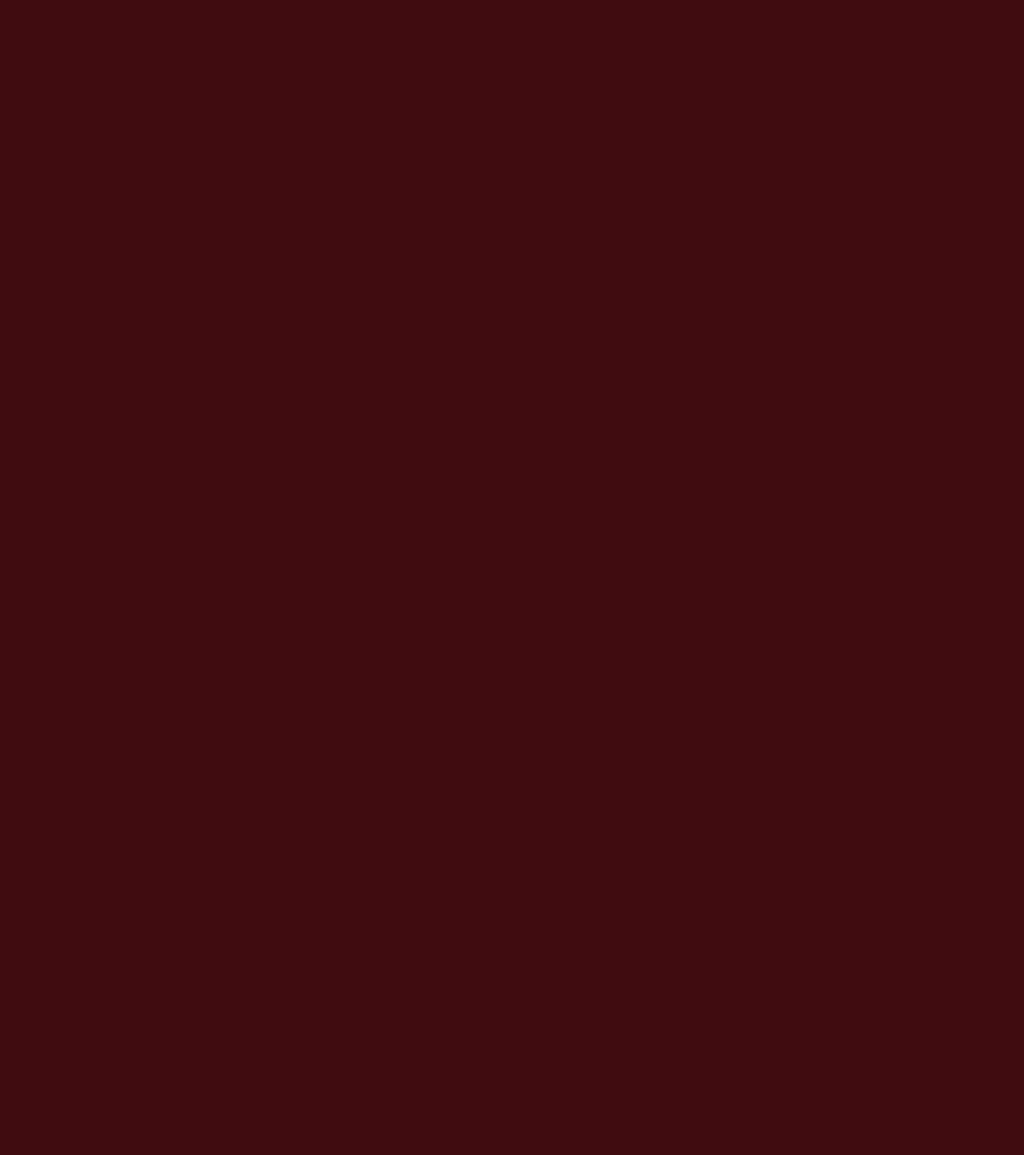
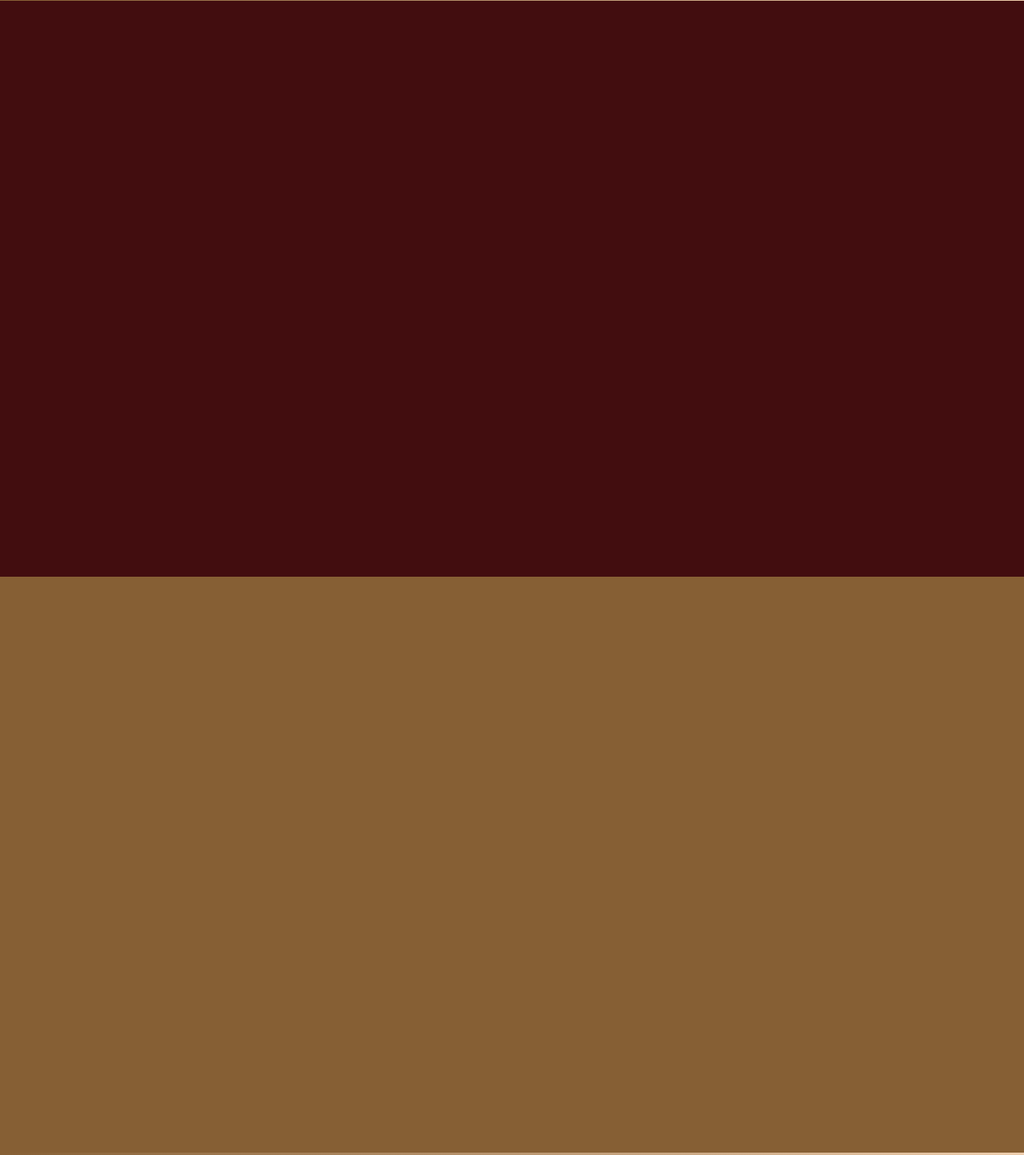
Before and after one commit to PulkitThakar/Mahima, an Angular app: page / in a window 1280 px wide. Shown: the part 725-2169 px from the top of the page at 80% size. Before the commit the page ends 800 px from the top, so only its background shows below. Built offline with nearby package versions, Linux system fonts and the light colour scheme.

Commit message:
Added section spacing for Collections and Owners Note;

```diff
--- a/src/app/home-page/home-page.component.html
+++ b/src/app/home-page/home-page.component.html
@@ -1,5 +1,5 @@
 <div class="body">
-    <div class="hero-page hero-flex-container">
+    <div class="hero-page aspect-ratio-16by9 hero-flex-container gradient-border-gold-lToR">
         <div class="hero-flex-container-title">
             <h1 class="hero-title-name">{{title}}</h1>
             <h2 class="hero-title-subheading">{{subheading}}</h2>
@@ -8,8 +8,8 @@
             <button class="hero-button-inquire">Get In Touch</button>
         </div>
     </div>
-    <div>
+    <div class="products-section aspect-ratio-16by9 gradient-border-gold-lToR">
     </div>
-    <div>
+    <div class="owners-note aspect-ratio-16by9 gradient-border-gold-lToR">
     </div>
 </div>
--- a/src/app/home-page/home-page.component.scss
+++ b/src/app/home-page/home-page.component.scss
@@ -1,20 +1,26 @@
 .body {
     margin: 0 auto;
     width: 100%;
-    max-width: 1920px;
-    background-color: white;
+    max-width: 1280px;
+    background-color: transparent;
 
 }
 
-.hero-page {
+.aspect-ratio-16by9 {
     margin: 0 auto;
     aspect-ratio: 16/9;
+}
+
+.hero-page {
     background-image: url("/images/HeadBackground.png");
     background-size: cover;
     background-repeat: no-repeat;
     background-position: center center;
     border-top: 3px solid;
     border-image-slice: 1;
+}
+
+.gradient-border-gold-lToR{
     border-image-source: linear-gradient(to right, #865F34, #EDCDAC);
 }
 
@@ -76,3 +82,14 @@
     background-color: transparent;
     color: white;
 }
+
+.products-section {
+    border-top: 3px solid;
+    border-image-slice: 1;
+}
+
+.owners-note {
+    background-color: #865F34;
+    border-bottom: 3px solid;
+    border-image-slice: 1;
+}
```
